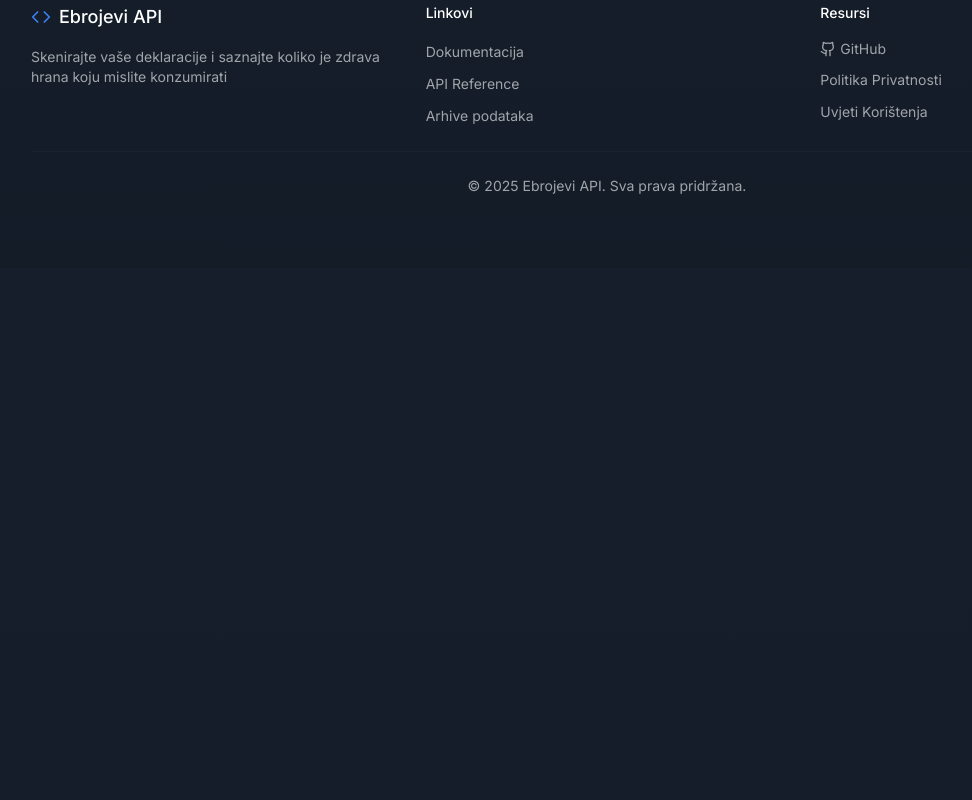
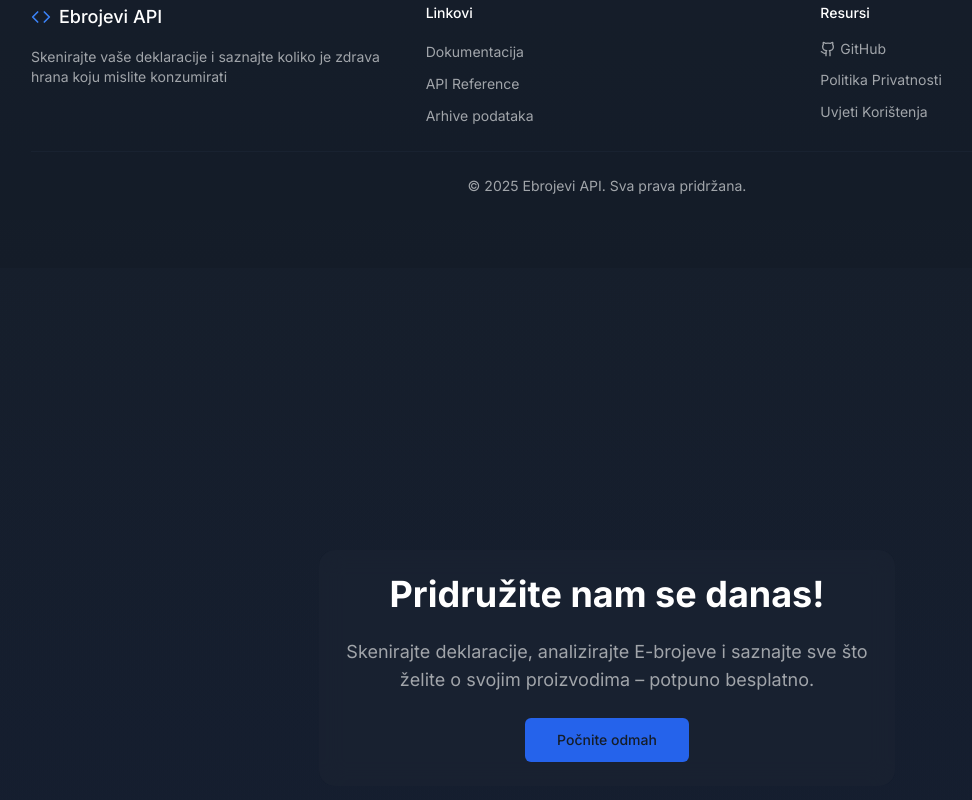
Before and after one commit to MortalWombat-repo/ebrojevi-web, a Next.js app: page / in a window 1280 px wide. Shown: the part 1270-2070 px from the top of the page, without its empty margins (33-1005 px from the left). Built offline with nearby package versions, Linux system fonts and the light colour scheme.

Commit message:
Update CtaSection.tsx

```diff
--- a/components/home/CtaSection.tsx
+++ b/components/home/CtaSection.tsx
@@ -1,3 +1,4 @@
+// components/home/CtaSection.tsx
 'use client';
 
 import { motion } from 'framer-motion';
@@ -5,17 +6,25 @@ import { Button } from '@/components/ui/button';
 
 const CtaSection = () => {
   return (
-    <section className="min-h-[100vh] p-0 m-0 relative flex items-center justify-center snap-start">
-      {/* Background gradient */}
-      <div className="absolute inset-0 bg-gradient-to-b from-transparent to-blue-950/20 -z-10"></div>
-
+    <section className="relative flex flex-col items-center justify-center min-h-screen bg-gradient-to-b from-transparent to-blue-950/20">
+      {/* Content wrapper */}
       <motion.div
         initial={{ opacity: 0, y: 20 }}
         whileInView={{ opacity: 1, y: 0 }}
         transition={{ duration: 0.6 }}
         viewport={{ once: true }}
-        className="text-center space-y-6 max-w-3xl mx-auto"
+        className="text-center space-y-6 max-w-xl mx-auto p-6 bg-card/60 backdrop-blur-md rounded-2xl"
       >
+        <h2 className="text-3xl md:text-4xl font-bold text-white">
+          Pridružite nam se danas!
+        </h2>
+        <p className="text-lg text-muted-foreground">
+          Skenirajte deklaracije, analizirajte E-brojeve i saznajte sve što
+          želite o svojim proizvodima – potpuno besplatno.
+        </p>
+        <Button size="lg" className="bg-blue-600 hover:bg-blue-700">
+          Počnite odmah
+        </Button>
       </motion.div>
     </section>
   );
```
